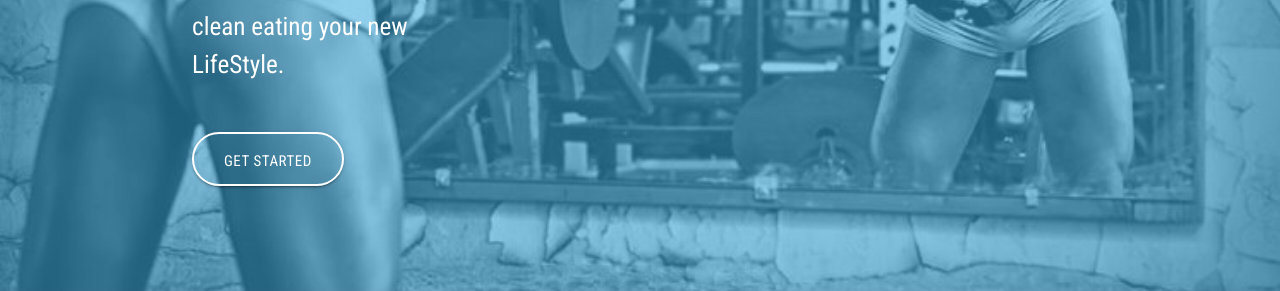
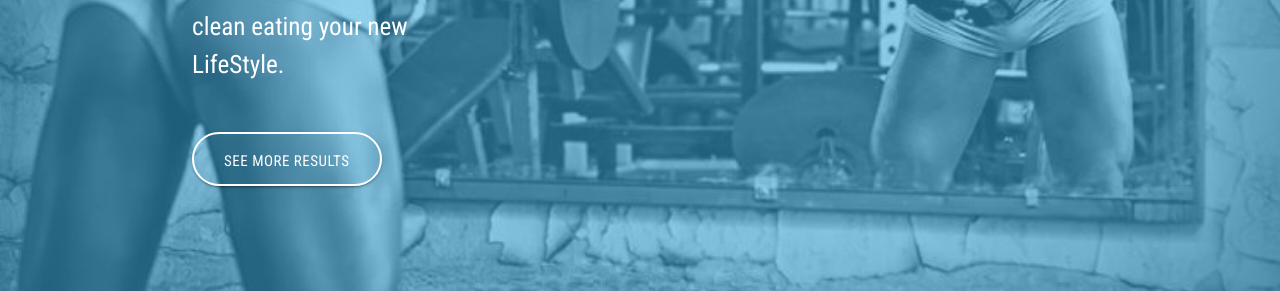
Before and after one commit to secretformulafitness/secretformulafitness.github.io, a plain HTML site: page index.html in a window 1280 px wide. Shown: the part 1520-1811 px from the top of the page. Drawn offline with Linux system fonts and the light colour scheme.

Commit message:
RESULTS CTA

```diff
--- a/index.html
+++ b/index.html
@@ -70,7 +70,7 @@
 					Our online program will hold you accountable, at all times. This program will also teach you how to make healthy choices when eating and what exercises to do to help you reach your goals. Lets make exercise and clean eating your new LifeStyle.
 				</p>
 				<br>
-				<a href="https://slackpass.io/p/secretformulafitness" target="_blank" class="btn btn-large btn-border transparent">GET STARTED</a>
+				<a href="http://www.jaythebody.com/results/" target="_blank" class="btn btn-large btn-border transparent">SEE MORE RESULTS</a>
 				<br class="hide-on-med-and-up">
 				<br class="hide-on-med-and-up">
 			</div>
```
